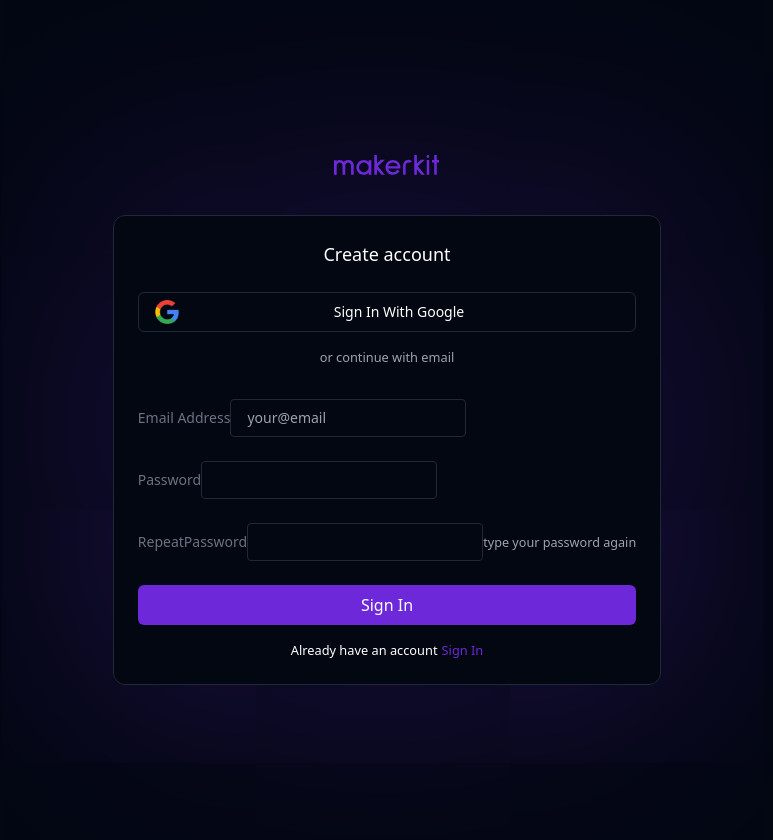
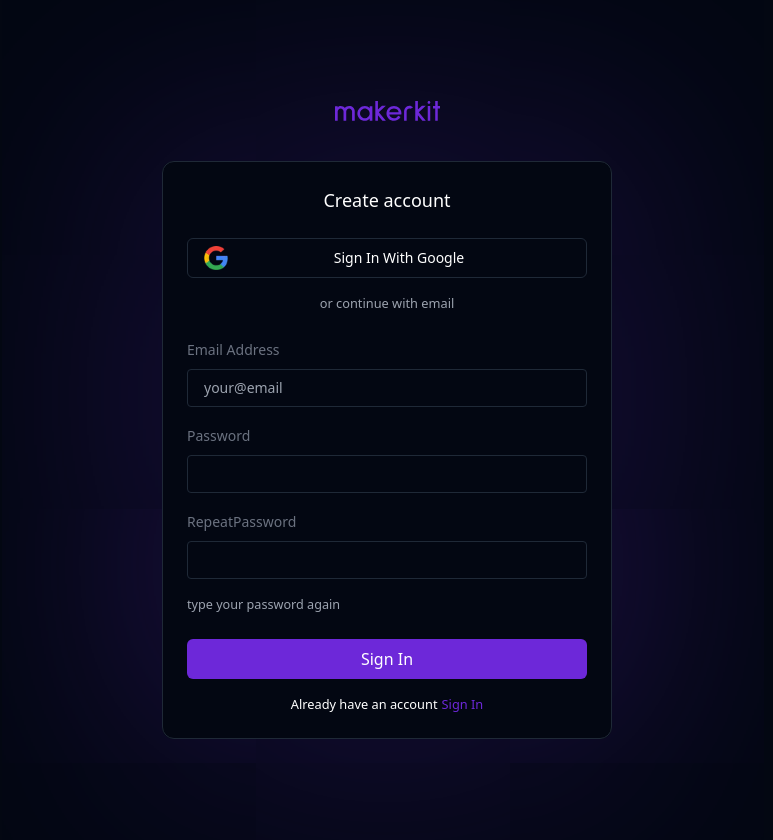
Before and after one commit to elghanbibadr/makerkit1, a React (Vite) app: page /auth/signup in a window 1280 px wide. Shown: the whole page, without its empty margins (253-1026 px from the left). Built offline with nearby package versions, Linux system fonts and the light colour scheme.

Commit message:
page folder structure

```diff
--- a/src/App.jsx
+++ b/src/App.jsx
@@ -4,14 +4,13 @@
   Route,
   Navigate,
 } from "react-router-dom";
-import Home from "./pages/Home";
-import SignIn from "./pages/AuthPage";
+import Home from "./pages/home/Home";
 import DashboardLayout from "./ui/DashboardLayout";
-import SignUp from "./pages/SignUp";
-import Setting from "./pages/Setting";
-import SettingProfil from "./pages/SettingProfil";
+import SignUp from "./pages/authPage/SignUp";
+import Setting from "./pages/settings/Setting";
+import SignIn from "./pages/authPage/SignIn";
 import Task from "./pages/task/Task";
-import Dashboard from "./pages/Dashboard";
+import Dashboard from "./pages/dashboard/Dashboard";
 
 function App() {
   return (
@@ -22,7 +21,6 @@
           <Route path="/dashboard" element={<Dashboard />} />
           <Route path="dashboard/settings" element={<Setting />}>
             <Route index element={<Navigate replace to="profil" />} />
-            <Route path="profil" element={<SettingProfil />} />
           </Route>
           <Route path="dashboard/tasks" element={<Task />} />
         </Route>
--- a/src/pages/Home.jsx
+++ /dev/null
@@ -1,21 +0,0 @@
-import Navbar from "../componenet/Home/Navbar";
-import Hero from "../componenet/Home/Hero";
-import Features from "../componenet/Home/Features";
-import Pricing from "../ui/Pricing";
-import WhatWeProvide from "../componenet/Home/WhatWeProvide";
-import Footer from "../componenet/Home/Footer";
-
-const Home = () => {
-  return (
-    <>
-      <Navbar />
-      <Hero />
-      <Features />
-      <WhatWeProvide />
-      <Pricing />
-      <Footer />
-    </>
-  );
-};
-
-export default Home;
--- a/src/pages/AuthPage.jsx
+++ b/src/pages/authPage/AuthPage.jsx
@@ -1,6 +1,6 @@
-import logo from "../assets/logo.svg";
-import Button from "../ui/Button";
-import googlelogo from "../assets/googlelogo.webp";
+import logo from "../../assets/logo.svg";
+import Button from "../../ui/Button";
+import googlelogo from "../../assets/googlelogo.webp";
 import { Link } from "react-router-dom";
 
 const AuthPage = ({ isSignUp }) => {
@@ -29,7 +29,7 @@
                 Email Address
               </label>
               <input
-                className="input"
+                className="input block w-[400px] "
                 id="email"
                 placeholder="your@email"
                 name="email"
@@ -41,7 +41,7 @@
                 Password
               </label>
               <input
-                className="input"
+                className="input block w-[400px]"
                 id="password"
                 name="password"
                 type="password"
@@ -58,7 +58,7 @@
                   RepeatPassword
                 </label>
                 <input
-                  className="input"
+                  className="input block w-[400px]"
                   id="repeatpassword"
                   name="repeatpassword"
                   type="repeatpassword"
--- a/src/pages/Dashboard.jsx
+++ b/src/pages/dashboard/Dashboard.jsx
@@ -1,7 +1,7 @@
 import React from "react";
-import arrow from "../assets/arrow.svg";
-import StatisticChartCard from "../componenet/Dashbaord/StatisticChartCard";
-import UsersTable from "../componenet/Dashbaord/UsersTable";
+import arrow from "../../assets/arrow.svg";
+import StatisticChartCard from "../../componenet/Dashbaord/StatisticChartCard";
+import UsersTable from "../../componenet/Dashbaord/UsersTable";
 const Dashboard = () => {
   const StatisticData = [
     {
--- /dev/null
+++ b/src/pages/home/Home.jsx
@@ -0,0 +1,21 @@
+import Navbar from "../../componenet/Home/Navbar";
+import Hero from "../../componenet/Home/Hero";
+import Features from "../../componenet/Home/Features";
+import Pricing from "../../ui/Pricing";
+import WhatWeProvide from "../../componenet/Home/WhatWeProvide";
+import Footer from "../../componenet/Home/Footer";
+
+const Home = () => {
+  return (
+    <>
+      <Navbar />
+      <Hero />
+      <Features />
+      <WhatWeProvide />
+      <Pricing />
+      <Footer />
+    </>
+  );
+};
+
+export default Home;
```
Also changed, not shown: public/db-pss.txt (added), src/pages/authPage/SignIn.jsx (renamed from src/pages/SignIn.jsx), src/pages/authPage/SignUp.jsx (renamed from src/pages/SignUp.jsx), src/pages/settings/Setting.jsx (renamed from src/pages/Setting.jsx), src/pages/settings/SettingProfil.jsx (renamed from src/pages/SettingProfil.jsx), src/pages/settings/organizationSetting.jsx (renamed from src/pages/organizationSetting.jsx), 1 other file (tests, documents, lock files or other folders).
